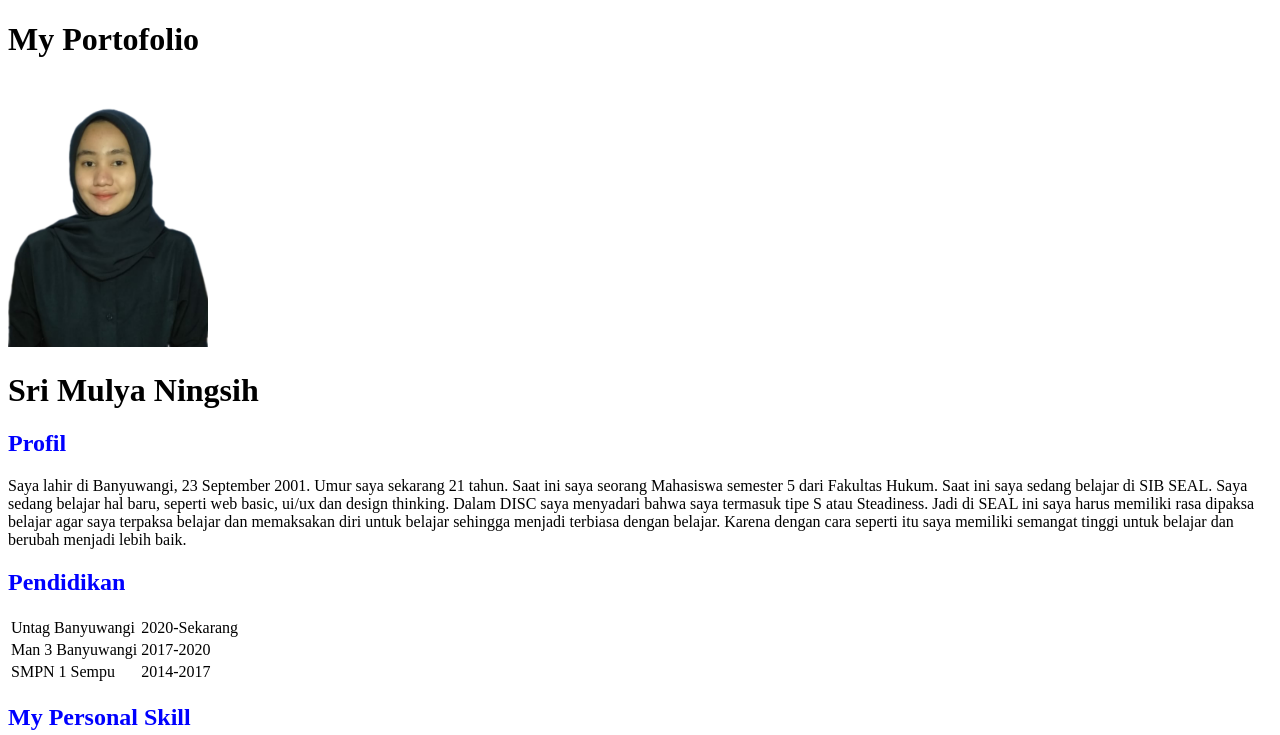
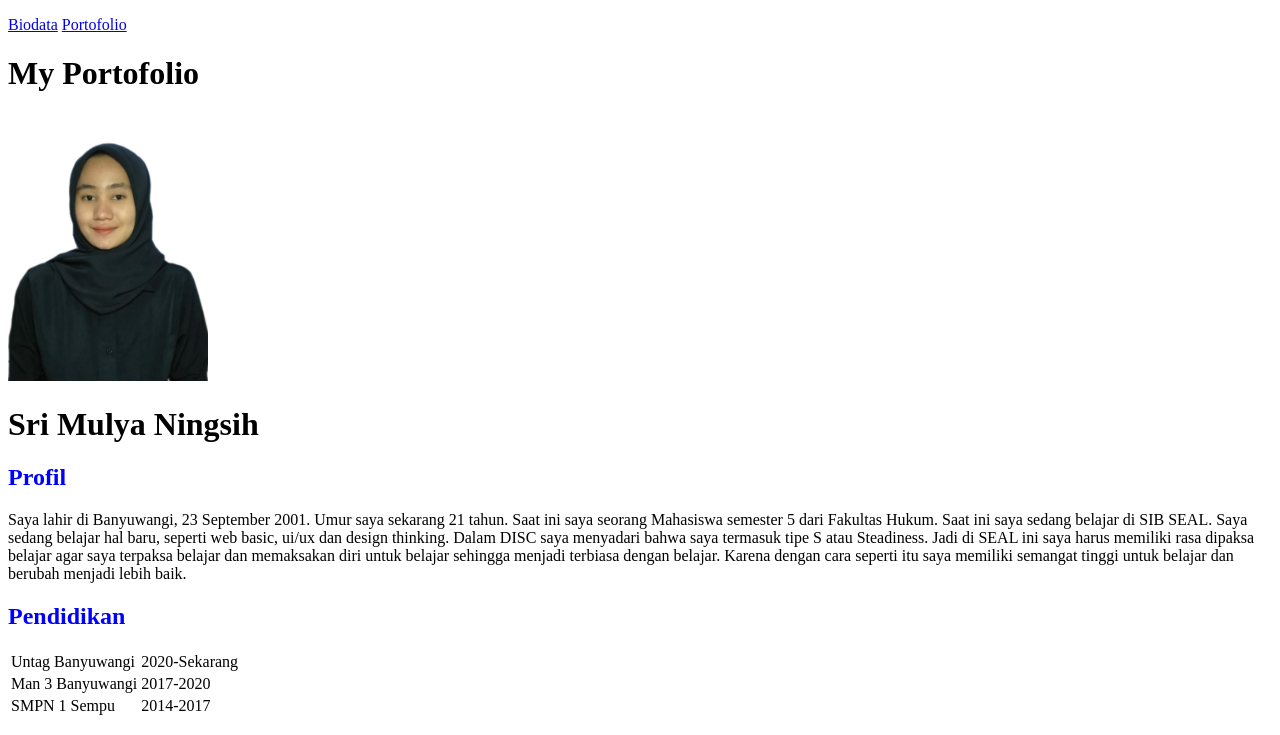
Before and after one commit to ininining/web-basic-seal, a plain HTML site: page portofolio.html in a window 1280 px wide. Shown: the top 735 px of the page. Drawn offline with Linux system fonts and the light colour scheme.

Commit message:
ubah link diatas

```diff
--- a/portofolio.html
+++ b/portofolio.html
@@ -5,6 +5,8 @@
     <meta http-equiv="X-UA-Compatible" content="IE=edge">
     <meta name="viewport" content="width=device-width, initial-scale=1.0">
     <title>My Portofolio</title>
+    <p><a href="Biodata.html">Biodata</a> <a href="portofolio.html">Portofolio</a></p>
+
     <h1>My Portofolio</h1>
     <img src="Sri Mulya Ningsih (2).jpg" width="200">
     <h1>Sri Mulya Ningsih</h1>
```
